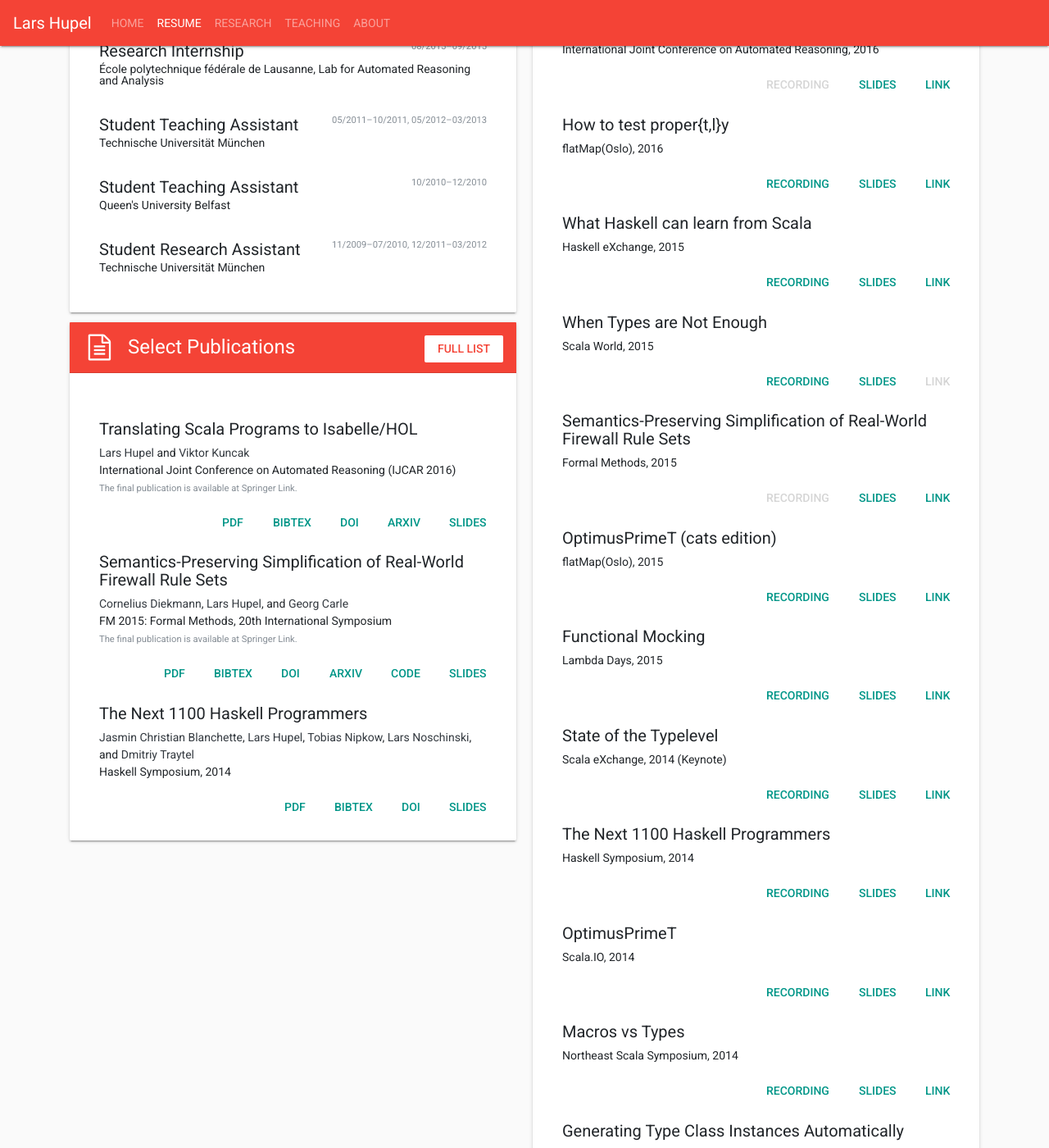
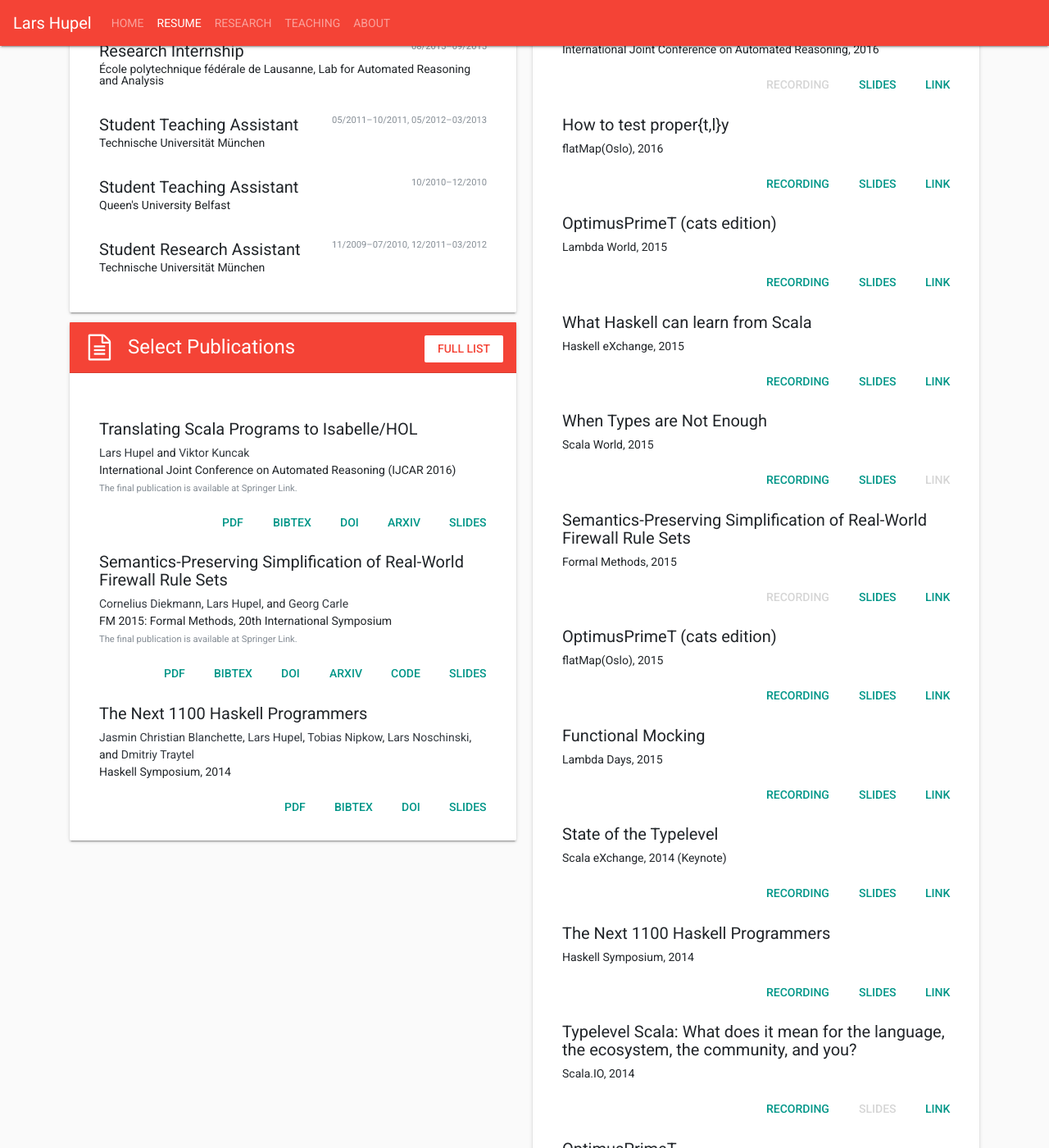
Before and after one commit to larsrh/website, a Jekyll site: the page built from cv.html, in a window 1280 px wide and 1400 px high, scrolled down 1165 px. Shown: the whole window at 82% size. Built offline with Jekyll 4.4.1, drawn with Linux system fonts in a browser that asks for light colours.

Commit message:
more talks

```diff
--- a/_data/talks.yml
+++ b/_data/talks.yml
@@ -17,6 +17,10 @@
   link: "https://scala.io/2014/talks.html#/#BGS-827"
   recording: "https://www.youtube.com/watch?v=lN5viUFz21U"
   slides: "https://speakerdeck.com/larsrh/optimusprimet"
+- title: "Typelevel Scala: What does it mean for the language, the ecosystem, the community, and you?"
+  conference: "Scala.IO, 2014"
+  link: "https://scala.io/2014/talks.html#/#GZU-778"
+  recording: "https://www.youtube.com/watch?v=KcV8AMwnoXU"
 - title: The Next 1100 Haskell Programmers
   conference: "Haskell Symposium, 2014"
   link: "research.html#pub-haskell-programmers"
@@ -50,6 +54,11 @@
   link: "https://skillsmatter.com/conferences/7069-haskell-exchange-2015#program"
   recording: "https://skillsmatter.com/skillscasts/6592-what-haskell-can-learn-from-scala"
   slides: "https://speakerdeck.com/larsrh/what-haskell-can-learn-from-scala"
+- title:  OptimusPrimeT (cats edition)
+  conference: "Lambda World, 2015"
+  link: "http://www.lambda.world/blog/2015-edition"
+  recording: "https://www.youtube.com/watch?v=QUPsrxzE6I0"
+  slides: "https://speakerdeck.com/larsrh/optimusprimet-cats-edition"
 - title: "How to test proper{t,l}y"
   conference: "flatMap(Oslo), 2016"
   link: "http://2016.flatmap.no/hupel.html#session"
--- a/_includes/talk.html
+++ b/_includes/talk.html
@@ -9,7 +9,11 @@
     {% else %}
       <button class="btn btn-primary" type="button" style="pointer-events: none;" disabled>Recording</button>
     {% endif %}
-    <a href="{{ talk.slides }}" class="btn btn-primary">Slides</a>
+    {% if talk.slides %}
+      <a href="{{ talk.slides }}" class="btn btn-primary">Slides</a>
+    {% else %}
+      <button class="btn btn-primary" type="button" style="pointer-events: none;" disabled>Slides</button>
+    {% endif %}
     {% if talk.link %}
       <a href="{{ talk.link }}" class="btn btn-primary">Link</a>
     {% else %}
```
